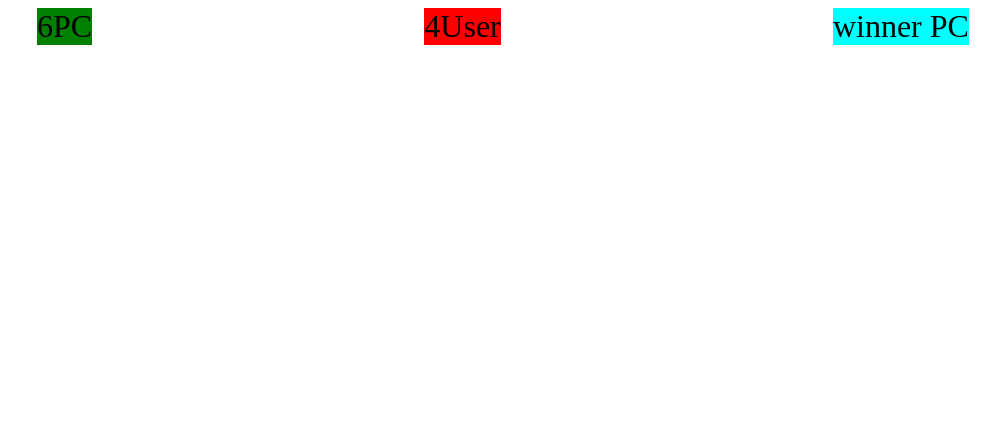
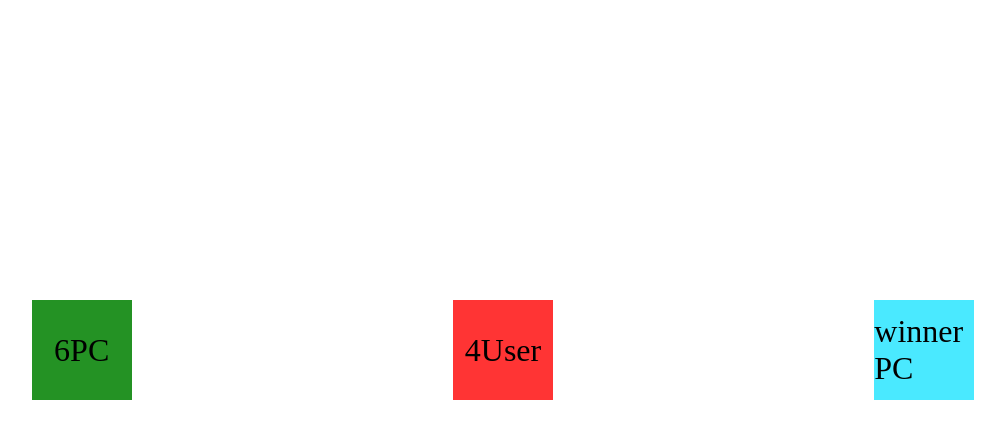
Before and after one commit to Johnnyy91/js-mail-dadi, a plain HTML site: page index.html in a window 1280 px wide. Shown: the whole page, without its empty margins (137-1142 px from the left). Drawn offline with Linux system fonts and the light colour scheme.

Commit message:
final exercise

```diff
--- a/css/style.css
+++ b/css/style.css
@@ -2,20 +2,35 @@ body{
     display: flex;
     justify-content: space-around;
     align-content: center;
+    margin-top: 300px;
 }
 
 #PC{
     font-size: 2rem;
-    background-color: green;
-
+    background-color: rgba(0, 128, 0, 0.858);
+    width: 100px;
+    height: 100px;
+    display: flex;
+    align-items: center;
+    justify-content: center;
 }
 
 #User{
     font-size: 2rem;
-    background-color: red;
+    background-color: rgba(255, 0, 0, 0.797);
+    width: 100px;
+    height: 100px;
+    display: flex;
+    align-items: center;
+    justify-content: center;
 }
 
 #container{
     font-size: 2rem;
-    background-color: aqua;
+    background-color: rgba(0, 225, 255, 0.709);
+    width: 100px;
+    height: 100px;
+    display: flex;
+    align-items: center;
+    justify-content: center;
 }
--- a/js/script.js
+++ b/js/script.js
@@ -18,19 +18,18 @@ if (Usernumber > PCnumber)
 {
     result = 'winner User'
     solution.innerHTML = result
+}
 
-}
 else if(Usernumber === PCnumber)
 {
     result = 'XXX'
     solution.innerHTML = result
+}
 
-}
 else
 {
     result = 'winner PC'
     solution.innerHTML = result
-
 }
 
 console.log(result)
```
